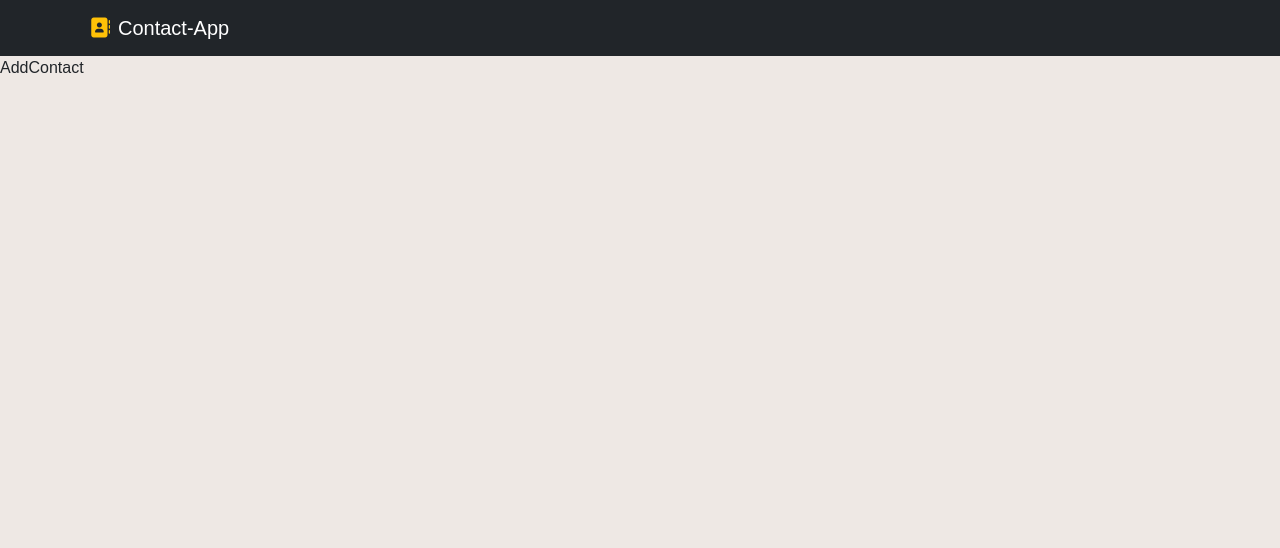
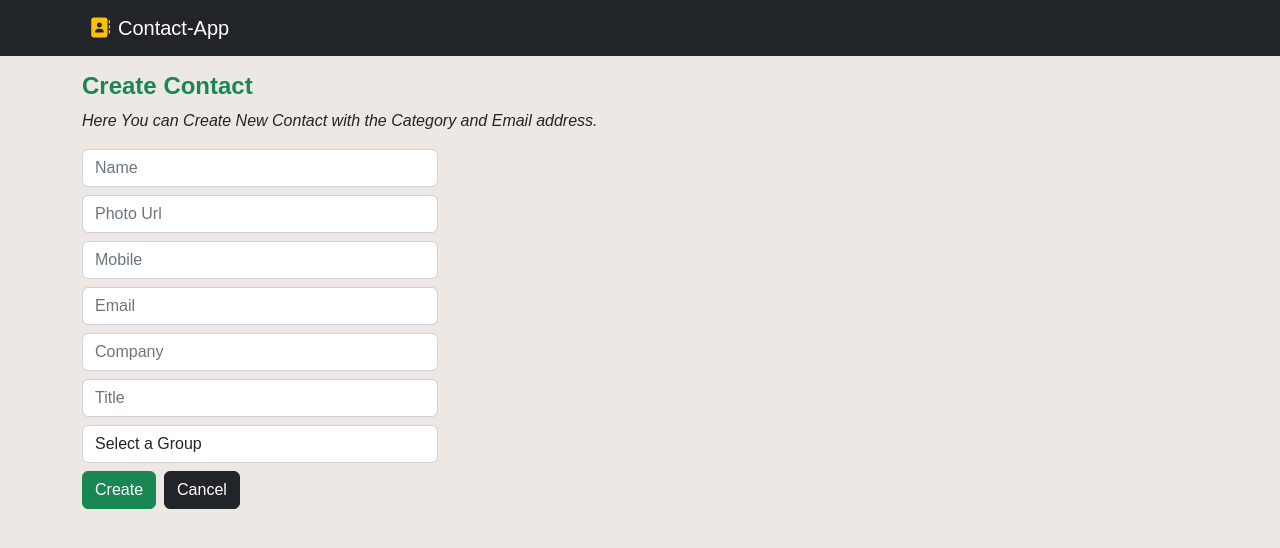
Before and after one commit to dashdeeps21/contact-list, a React (Create React App) app: page /contacts/add in a window 1280 px wide. Shown: the top 548 px of the page. Built offline with nearby package versions, Linux system fonts and the light colour scheme.

Commit message:
Basic FrontEND Setup

```diff
--- a/src/components/Contacts/AddContact/AddContact.jsx
+++ b/src/components/Contacts/AddContact/AddContact.jsx
@@ -1,7 +1,87 @@
 import React from "react";
+import { Link } from "react-router-dom";
 
 const AddContact = () => {
-  return <div>AddContact</div>;
+  return (
+    <>
+      <section className="add-contact p-3">
+        <div className="container">
+          <div className="row">
+            <div className="col">
+              <p className="h4 text-success fw-bold">Create Contact</p>
+              <p className="fst-italic">
+                Here You can Create New Contact with the Category and Email
+                address.
+              </p>
+            </div>
+          </div>
+          <div className="row">
+            <div className="col-md-4">
+              <form>
+                <div className="mb-2">
+                  <input
+                    type="text"
+                    className="form-control"
+                    placeholder="Name"
+                  />
+                </div>
+                <div className="mb-2">
+                  <input
+                    type="text"
+                    className="form-control"
+                    placeholder="Photo Url"
+                  />
+                </div>
+                <div className="mb-2">
+                  <input
+                    type="number"
+                    className="form-control"
+                    placeholder="Mobile"
+                  />
+                </div>
+                <div className="mb-2">
+                  <input
+                    type="email"
+                    className="form-control"
+                    placeholder="Email"
+                  />
+                </div>
+                <div className="mb-2">
+                  <input
+                    type="text"
+                    className="form-control"
+                    placeholder="Company"
+                  />
+                </div>
+                <div className="mb-2">
+                  <input
+                    type="text"
+                    className="form-control"
+                    placeholder="Title"
+                  />
+                </div>
+                <div className="mb-2">
+                  <select className="form-control">
+                    <option value="">Select a Group</option>
+                  </select>
+                </div>
+                <div className="mb-2">
+                  <input
+                    type="submit"
+                    className="btn btn-success"
+                    value="Create"
+                  />
+                  <Link to={"/contacts/list"} className="btn btn-dark ms-2">
+                    Cancel
+                  </Link>
+                </div>
+              </form>
+            </div>
+          </div>
+        </div>
+      </section>
+    </>
+  );
 };
 
 export default AddContact;
--- a/src/components/Contacts/ContactList/ContactList.jsx
+++ b/src/components/Contacts/ContactList/ContactList.jsx
@@ -98,6 +98,53 @@ const ContactList = () => {
                 </div>
               </div>
             </div>
+
+            <div className="col-md-6">
+              <div className="card">
+                <div className="card-body">
+                  <div className="row align-items-center d-flex justify-content-around">
+                    <div className="col-md-4">
+                      <img
+                        src="https://encrypted-tbn0.gstatic.com/images?q=tbn:ANd9GcQ6dVUhZ65EmrXkzr-E52sNG5I11mUheSqdwRov7uwr_FttgEtrLuPs9X1LtGB-jN3n-uw&usqp=CAU"
+                        alt="userIcon"
+                        className="contact-img"
+                      />
+                    </div>
+                    <div className="col-md-7">
+                      <ul className="list-group">
+                        <li className="list-group-item list-group-item-action">
+                          Name : <span className="fw-bold">Deepak</span>
+                        </li>
+                        <li className="list-group-item list-group-item-action">
+                          Mobile :
+                          <span className="fw-bold">+91-0987654345</span>
+                        </li>
+                        <li className="list-group-item list-group-item-action">
+                          Email : <span className="fw-bold">mail@mail.com</span>
+                        </li>
+                      </ul>
+                    </div>
+                    <div className="col-md-1 d-flex flex-column align-items-center">
+                      <Link
+                        to={`/contacts/view/:contactId`}
+                        className="btn btn-warning my-1"
+                      >
+                        <i className="fa fa-eye" />
+                      </Link>
+                      <Link
+                        to={`/contacts/edit/:contactId`}
+                        className="btn btn-primary my-1"
+                      >
+                        <i className="fa fa-pen" />
+                      </Link>
+                      <button className="btn btn-danger my-1">
+                        <i className="fa fa-trash" />
+                      </button>
+                    </div>
+                  </div>
+                </div>
+              </div>
+            </div>
           </div>
         </div>
       </section>
--- a/src/components/Contacts/EditContact/EditContact.jsx
+++ b/src/components/Contacts/EditContact/EditContact.jsx
@@ -1,7 +1,94 @@
 import React from "react";
+import { Link } from "react-router-dom";
 
 const EditContact = () => {
-  return <div>EditContact</div>;
+  return (
+    <>
+      <section className="add-contact p-3">
+        <div className="container">
+          <div className="row">
+            <div className="col">
+              <p className="h4 text-primary fw-bold">Edit Contact</p>
+              <p className="fst-italic">
+                Here You can Create New Contact with the Category and Email
+                address.
+              </p>
+            </div>
+          </div>
+          <div className="row align-items-center">
+            <div className="col-md-4">
+              <form>
+                <div className="mb-2">
+                  <input
+                    type="text"
+                    className="form-control"
+                    placeholder="Name"
+                  />
+                </div>
+                <div className="mb-2">
+                  <input
+                    type="text"
+                    className="form-control"
+                    placeholder="Photo Url"
+                  />
+                </div>
+                <div className="mb-2">
+                  <input
+                    type="number"
+                    className="form-control"
+                    placeholder="Mobile"
+                  />
+                </div>
+                <div className="mb-2">
+                  <input
+                    type="email"
+                    className="form-control"
+                    placeholder="Email"
+                  />
+                </div>
+                <div className="mb-2">
+                  <input
+                    type="text"
+                    className="form-control"
+                    placeholder="Company"
+                  />
+                </div>
+                <div className="mb-2">
+                  <input
+                    type="text"
+                    className="form-control"
+                    placeholder="Title"
+                  />
+                </div>
+                <div className="mb-2">
+                  <select className="form-control">
+                    <option value="">Select a Group</option>
+                  </select>
+                </div>
+                <div className="mb-2">
+                  <input
+                    type="submit"
+                    className="btn btn-primary"
+                    value="Update"
+                  />
+                  <Link to={"/contacts/list"} className="btn btn-dark ms-2">
+                    Cancel
+                  </Link>
+                </div>
+              </form>
+            </div>
+            <div className="col-md-6 ">
+              <img
+                src="https://encrypted-tbn0.gstatic.com/images?q=tbn:ANd9GcQ6dVUhZ65EmrXkzr-E52sNG5I11mUheSqdwRov7uwr_FttgEtrLuPs9X1LtGB-jN3n-uw&usqp=CAU"
+                alt="user-icon"
+                className="contact-img"
+              />
+            </div>
+          </div>
+        </div>
+      </section>
+    </>
+  );
 };
 
 export default EditContact;
--- a/src/components/Contacts/ViewContact/ViewContact.jsx
+++ b/src/components/Contacts/ViewContact/ViewContact.jsx
@@ -1,7 +1,64 @@
 import React from "react";
+import { Link } from "react-router-dom";
 
 const ViewContact = () => {
-  return <div>ViewContact</div>;
+  return (
+    <>
+      <section className="view-contact-intro p-3">
+        <div className="container">
+          <div className="row align-items-center">
+            <div className="col">
+              <p className="h3 text-warning fw-bold">View Contact</p>
+              <p className="fst-italic">You can view a contact here.</p>
+            </div>
+          </div>
+        </div>
+      </section>
+
+      <section className="view-contact mt-3">
+        <div className="container">
+          <div className="row">
+            <div className="col-md-4">
+              <img
+                src="https://encrypted-tbn0.gstatic.com/images?q=tbn:ANd9GcQ6dVUhZ65EmrXkzr-E52sNG5I11mUheSqdwRov7uwr_FttgEtrLuPs9X1LtGB-jN3n-uw&usqp=CAU"
+                alt="user-icon"
+                className="contact-img"
+              />
+            </div>
+            <div className="col-md-8">
+              <ul className="list-group">
+                <li className="list-group-item list-group-item-action">
+                  Name : <span className="fw-bold">Deepak</span>
+                </li>
+                <li className="list-group-item list-group-item-action">
+                  Mobile :<span className="fw-bold">+91-0987654345</span>
+                </li>
+                <li className="list-group-item list-group-item-action">
+                  Email : <span className="fw-bold">mail@mail.com</span>
+                </li>
+                <li className="list-group-item list-group-item-action">
+                  Company : <span className="fw-bold">ABC</span>
+                </li>
+                <li className="list-group-item list-group-item-action">
+                  Title : <span className="fw-bold">mail@mail.com</span>
+                </li>
+                <li className="list-group-item list-group-item-action">
+                  Group : <span className="fw-bold">mail@mail.com</span>
+                </li>
+              </ul>
+            </div>
+          </div>
+          <div className="row">
+            <div className="col">
+              <Link to={"/contacts/list"} className="btn btn-warning">
+                Back
+              </Link>
+            </div>
+          </div>
+        </div>
+      </section>
+    </>
+  );
 };
 
 export default ViewContact;
--- a/src/index.css
+++ b/src/index.css
@@ -4,7 +4,7 @@ body {
 }
 
 .contact-img {
-  width: 100px;
-  height: 100px;
+  width: 200px;
+  height: 200px;
   border-radius: 50%;
 }
```
